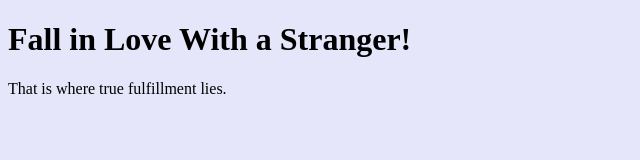
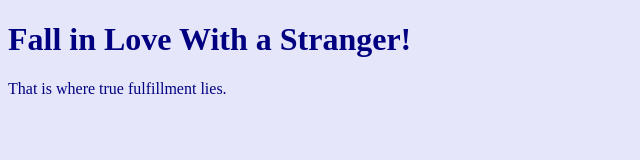
Before and after one commit to encryptid/dating-reloaded, a plain HTML site: page index.html in a window 1280 px wide. Shown: the whole page, without its empty margins (0-640 px from the left). Drawn offline with Linux system fonts and the light colour scheme.

Commit message:
minor updates, instructions added to readme

```diff
--- a/dating.js
+++ b/dating.js
@@ -1,5 +1,7 @@
 function init() {
-    console.log('JS Connected.')
+    console.log('JS Connected.');
+
+
 }
 
 window.addEventListener('load', init);
--- a/style.css
+++ b/style.css
@@ -1,3 +1,4 @@
 * {
     background-color: lavender;
+    color: navy;
 }
```
Also changed, not shown: 1 other file.
